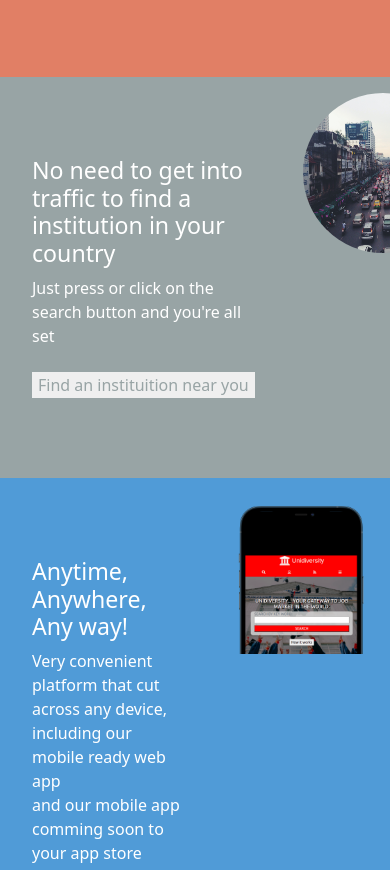
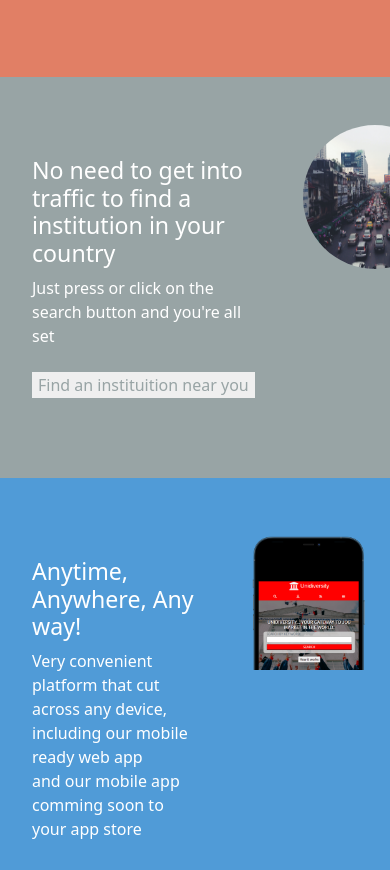
Before and after one commit to arthurborgesdev/unidiversity, a website: page index.html in a window 390 px wide. Shown: the part 2081-2951 px from the top of the page. Drawn offline with nearby package versions, Linux system fonts and the light colour scheme.

Commit message:
Solve horizontal overflow resolution by reducing map size on mobile. Now this part is responsive down to 320px (iPhone 1 resolution)

```diff
--- a/index.css
+++ b/index.css
@@ -98,16 +98,16 @@ h1 {
 
 .salmon-panel img,
 .gray-panel img {
-  width: 10rem;
-  height: 10rem;
+  width: 9rem;
+  height: 9rem;
   border-radius: 50%;
-  margin: 1rem 1rem;
+  margin: 3rem 1rem;
 }
 
 .blue-panel img {
-  width: 10rem;
-  height: 10rem;
-  margin: 1rem 1rem;
+  width: 9rem;
+  height: 9rem;
+  margin: 3rem 1rem;
 }
 
 .black-bar {
@@ -178,6 +178,8 @@ h1 {
 
 .map {
   border: 1px solid gray;
+  width: 300px;
+  height: 200px;
 }
 
 .fa-shield-alt {
@@ -194,6 +196,7 @@ h1 {
 .institution-info span {
   font-size: 0.8rem;
 }
+
 
 /* Media queries */
 
@@ -237,6 +240,12 @@ h1 {
     height: 15rem;
     margin: 2rem 3rem;
   }
+
+  .map {
+    border: 1px solid gray;
+    width: 600px;
+    height: 350px;
+  }
 }
 
 @media (min-width: 1024px) {
```
Also changed, not shown: details.html (+1 -3 lines).
